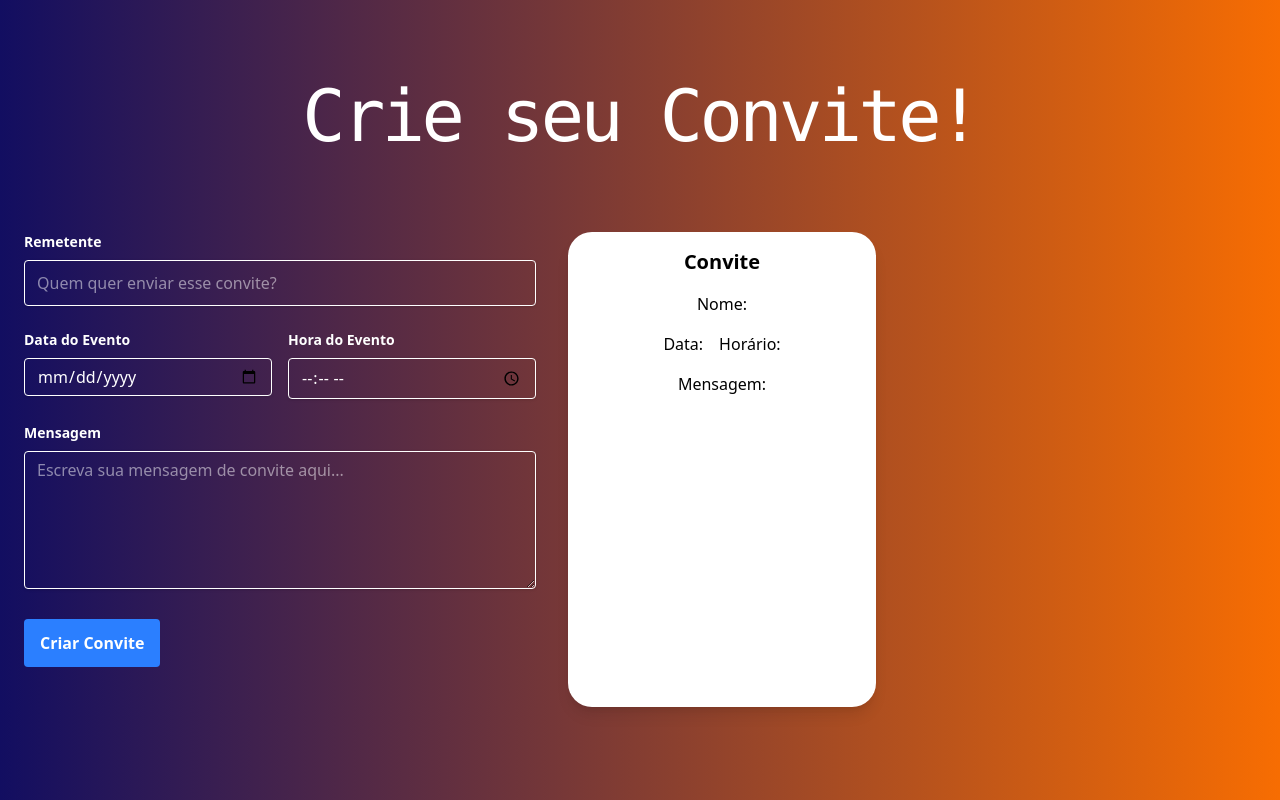
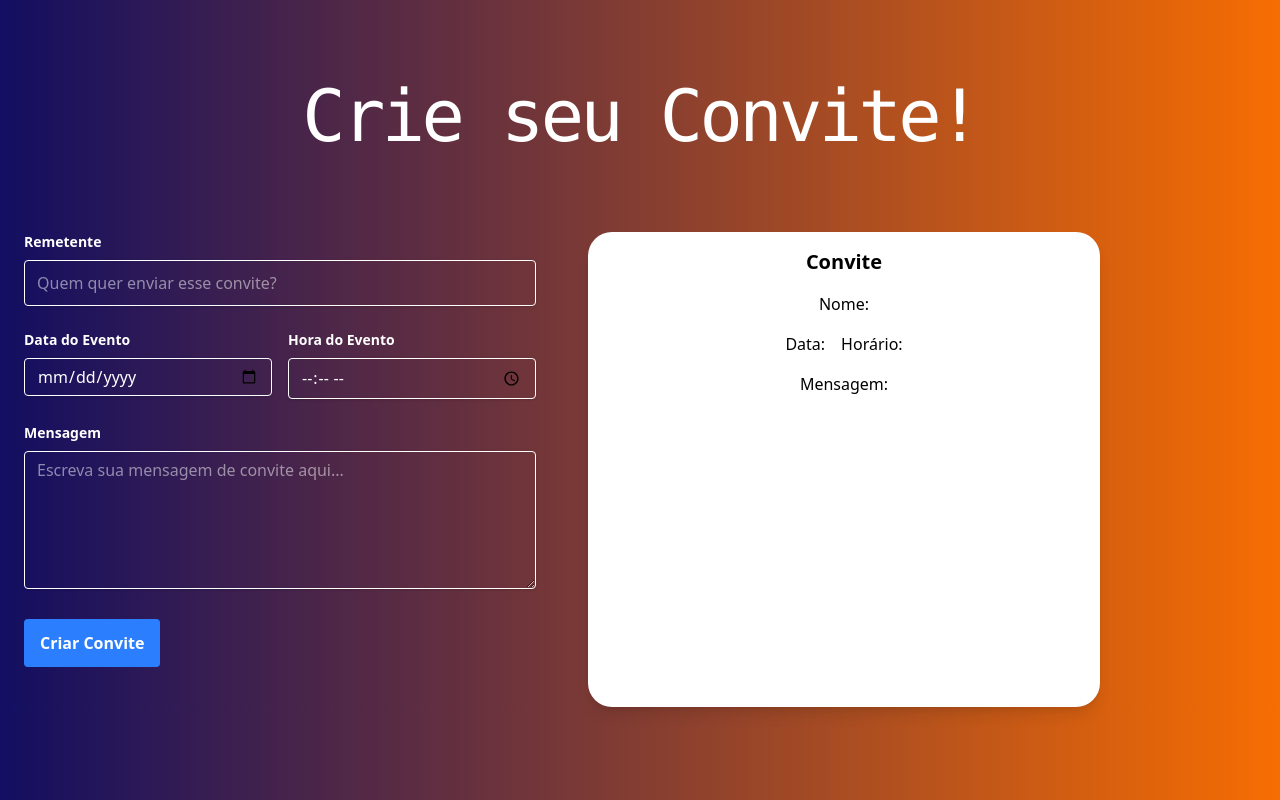
Before and after one commit to diegobbrito/personal-date, a React (Vite) app in the folder frontend/: page /makeyourinvite in a window 1280 px wide. Built offline with nearby package versions, Linux system fonts and the light colour scheme.

Commit message:
fix: invite box size

```diff
--- a/frontend/src/pages/MakeYourInvite.tsx
+++ b/frontend/src/pages/MakeYourInvite.tsx
@@ -141,7 +141,7 @@ const MakeYourInvite: React.FC = () => {
           </form>
         </div>
 
-        <div className="w-full lg:w-1/4 max-w-lg bg-white p-4 rounded-3xl shadow-lg flex flex-col items-center space-y-4 mb-8 lg:mb-0">
+        <div className="w-full lg:w-1/2 max-w-lg bg-white p-4 rounded-3xl shadow-lg lg:ml-5 flex flex-col items-center space-y-4 mb-8 lg:mb-0">
           <h2 className="text-xl font-bold">Convite</h2>
           <div className="flex flex-col items-center space-y-4">
             <p>Nome: {formData.sender}</p>
```
